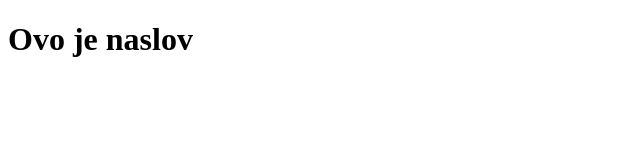
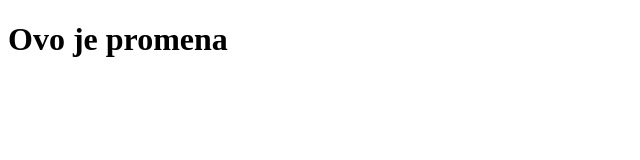
Before and after one commit to DejanPudja/Projekat, a plain HTML site: page index.html in a window 1280 px wide. Shown: the whole page, without its empty margins (0-640 px from the left). Drawn offline with Linux system fonts and the light colour scheme.

Commit message:
Update index.html

```diff
--- a/index.html
+++ b/index.html
@@ -7,6 +7,6 @@
     <title>Document</title>
 </head>
 <body>
-    <h1>Ovo je naslov</h1>
+    <h1>Ovo je promena</h1>
 </body>
 </html>
```
